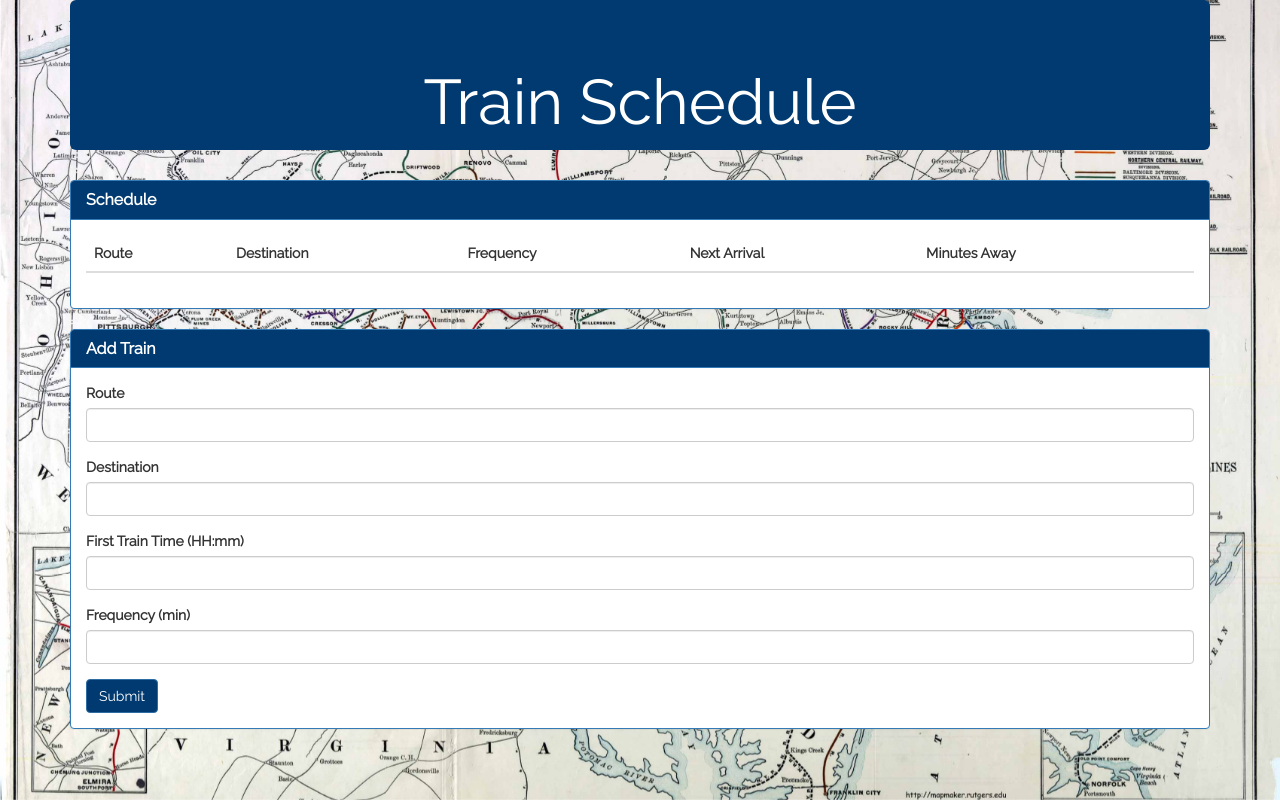
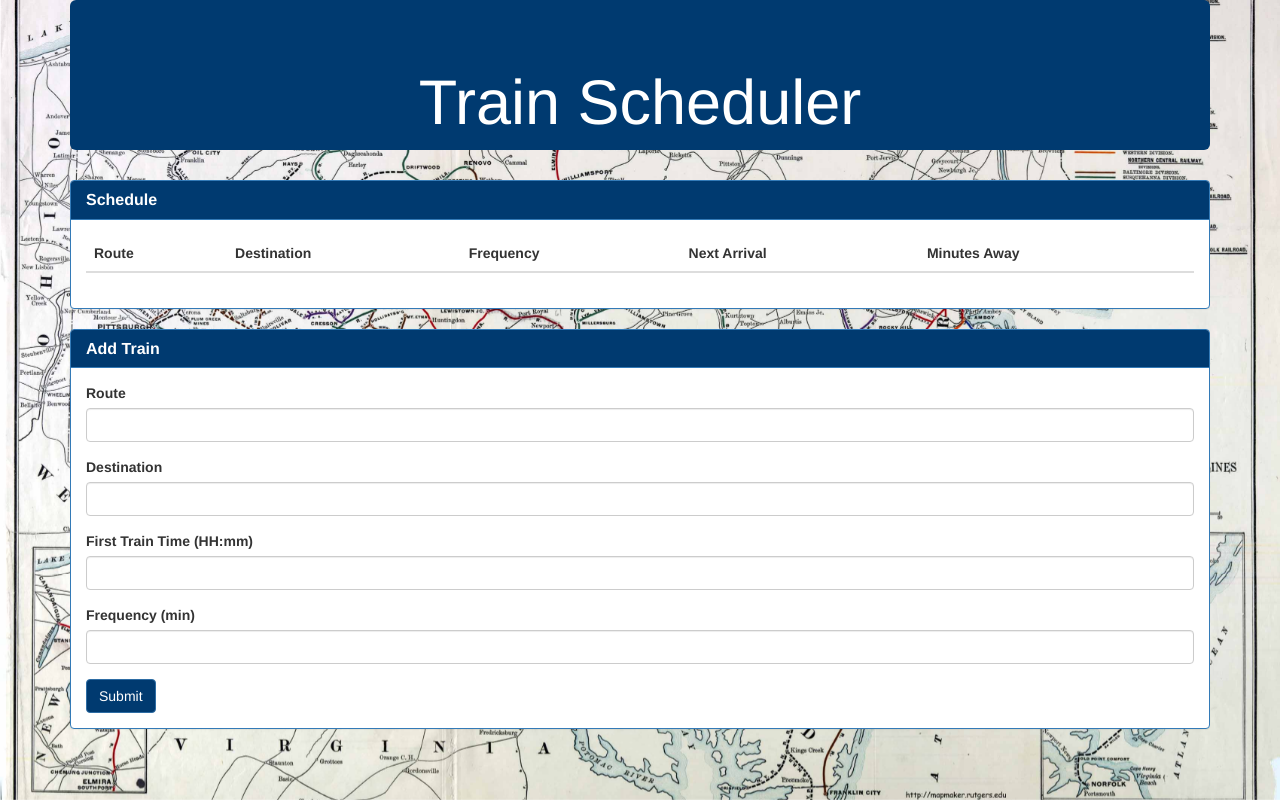
Before and after one commit to BrienHall/train-scheduler, a plain HTML site: page index.html in a window 1280 px wide. Drawn offline with nearby package versions, Linux system fonts and the light colour scheme; no server answers.

Commit message:
cleanup/styling

```diff
--- a/index.html
+++ b/index.html
@@ -5,14 +5,8 @@
   <head>
 
     <meta charset="UTF-8">
-    <title>Train Schedule</title>
+    <title>Train Scheduler</title>
     <link rel="stylesheet" href="https://maxcdn.bootstrapcdn.com/bootstrap/3.3.7/css/bootstrap.min.css">
-    <link href="https://fonts.googleapis.com/css?family=Raleway" rel="stylesheet">
-    <style>
-      body {
-        font-family: 'Raleway', sans-serif;
-      }
-    </style>
     <link rel="stylesheet" href="style.css">
     <script src="https://cdnjs.cloudflare.com/ajax/libs/jquery/3.2.1/jquery.min.js"></script>
     <script src="https://maxcdn.bootstrapcdn.com/bootstrap/3.3.7/js/bootstrap.min.js"></script>
@@ -29,7 +23,7 @@
 
     <div class="container">
       <div class="jumbotron">
-        <h1 class="text-center">Train Schedule</h1>
+        <h1 class="text-center">Train Scheduler</h1>
       </div>
 
       <div class="row">
--- a/scheduler.js
+++ b/scheduler.js
@@ -74,7 +74,7 @@ database.ref().on("child_added", function(childSnapshot, prevChildKey) {
 	console.log(firstTrain);
 	console.log(minutesAway);
 
-	$("#train-table > tbody").append("<tr><td>" + trainName + "</td><td>" + destination + "</td><td class='nextTrainFrequency'>" +
-	frequency + "</td><td class='traintime'>" + nextTrainTime + "</td><td class='nextTrainMinutes'>" + minutesAway + "</td></tr>");
+	$("#train-table > tbody").append("<tr><td>" + trainName + "</td><td>" + destination + "</td><td class='nextTrainFrequency'>every " +
+	frequency + " min</td><td class='traintime'>" + nextTrainTime + "</td><td class='nextTrainMinutes'>" + minutesAway + "</td></tr>");
 
 });
--- a/style.css
+++ b/style.css
@@ -23,6 +23,5 @@ body,
     -moz-background-size: cover;
     -o-background-size: cover;
     background-size: cover;
-    z-index: -1;
 
 }
```
